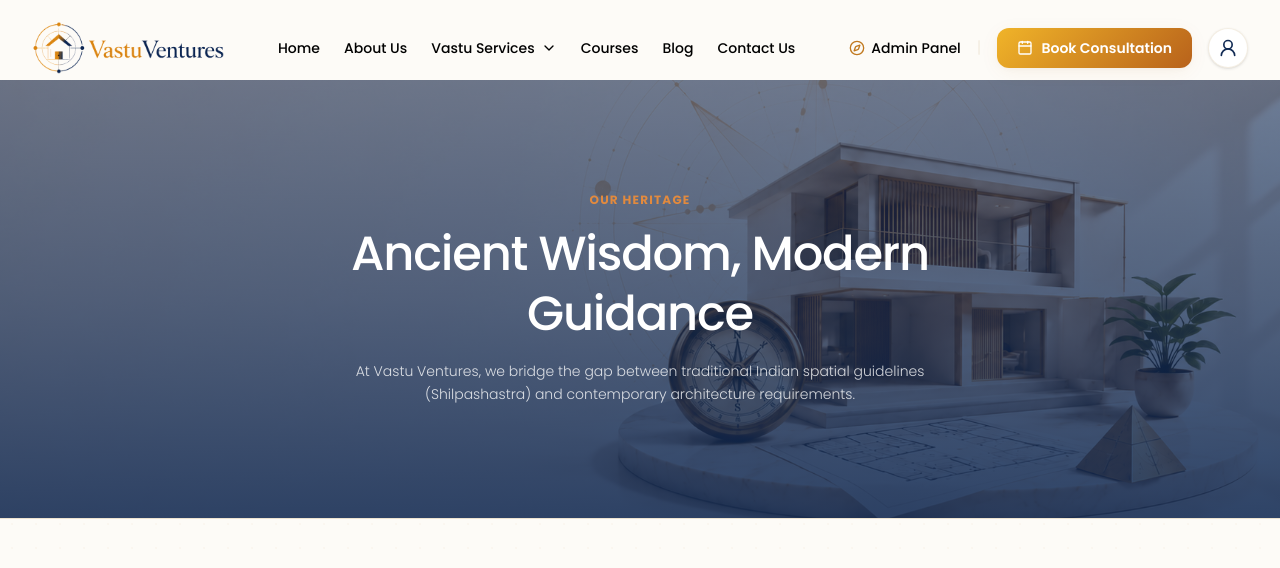
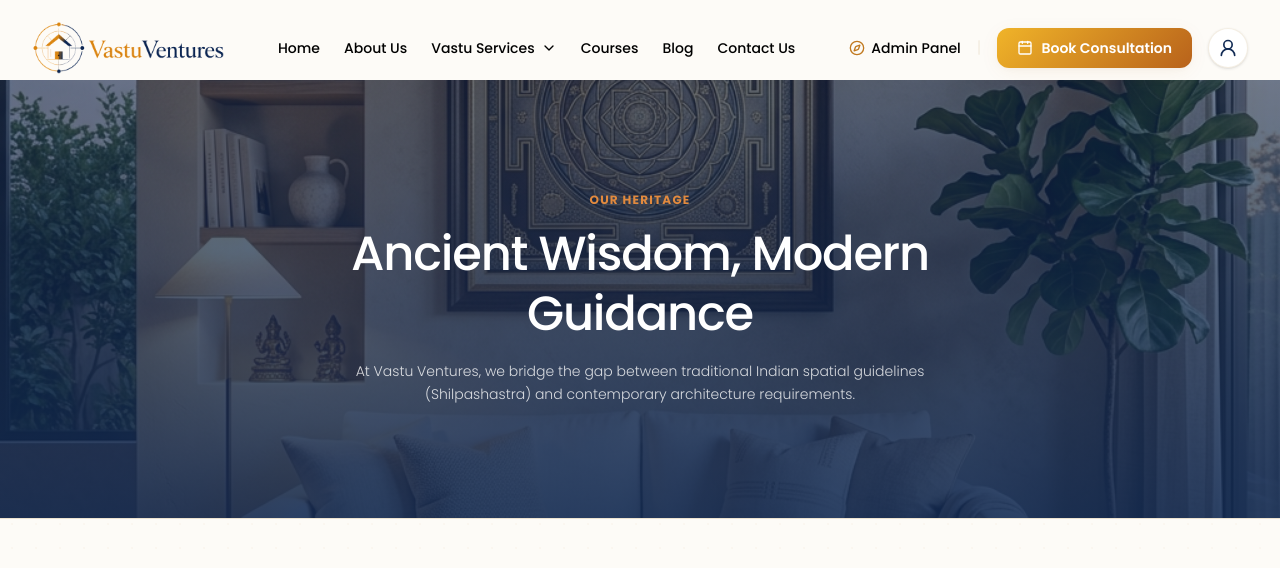
Before and after one commit to DigitalSuccessSolution/Vastu-Ventures, a Next.js app: page /about in a window 1280 px wide. Shown: the top 568 px of the page. Built offline with nearby package versions, Linux system fonts and the light colour scheme.

Commit message:
about & blogs: update headers with page-specific background images

```diff
--- a/app/(public)/about/page.tsx
+++ b/app/(public)/about/page.tsx
@@ -16,7 +16,7 @@ export default function AboutPage() {
         {/* Background Image with subtle overlay */}
         <div className="absolute inset-0 z-0">
           <img
-            src="/image.png"
+            src="/why-choose-us-vastu.png"
             alt="About Vastu Ventures Background"
             className="w-full h-full object-cover opacity-60"
           />
--- a/app/(public)/blogs/page.tsx
+++ b/app/(public)/blogs/page.tsx
@@ -12,7 +12,7 @@ export default function BlogsPage() {
         {/* Background Image with subtle overlay */}
         <div className="absolute inset-0 z-0">
           <img
-            src="/image.png"
+            src="/vastu-cta-compass.png"
             alt="Blogs Background"
             className="w-full h-full object-cover opacity-60"
           />
```
